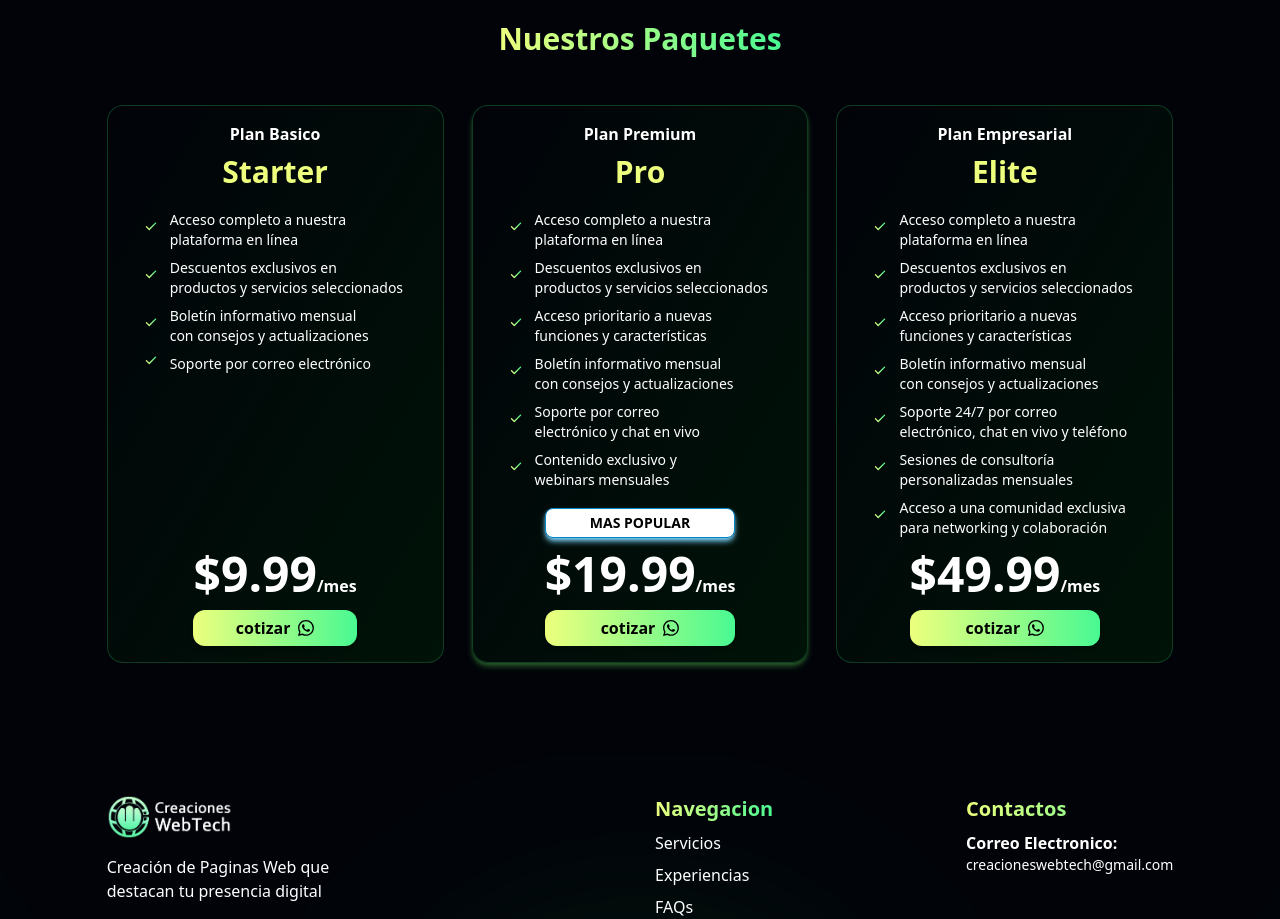
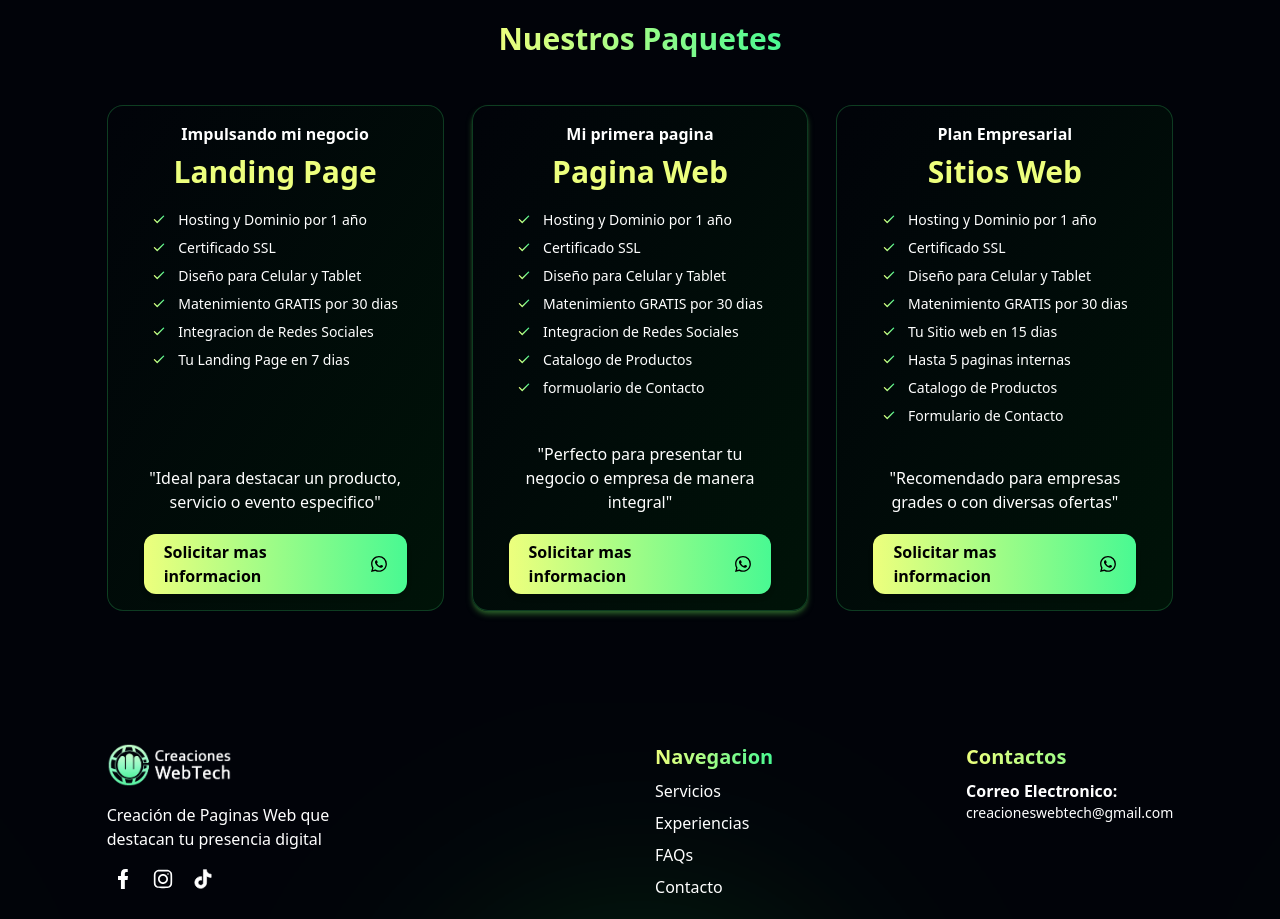
Before and after one commit to Hardash01/creaciones-webtech, a React (Vite) app: page / in a window 1280 px wide. Shown: the part 1620-2539 px from the top of the page. Built offline with nearby package versions, Linux system fonts and the light colour scheme.

Commit message:
Suscripciones finalizadas

```diff
--- a/index.html
+++ b/index.html
@@ -4,7 +4,7 @@
     <meta charset="UTF-8" />
     <link rel="icon" type="image/svg+xml" href="/vite.svg" />
     <meta name="viewport" content="width=device-width, initial-scale=1.0" />
-    <title>Vite + React</title>
+    <title>Creaciones WebTech</title>
   </head>
   <body class="bg-[#010309]">
     <div id="root"></div>
--- a/src/components/Servicios.jsx
+++ b/src/components/Servicios.jsx
@@ -19,18 +19,18 @@ export function Servicios () {
                                 <ul className="mt-3">
                                     {subs.carateristicas.map((caracteristicas, index) => (
                                         <li key={index} className="flex items-center space-y-2 gap-3 text-white text-sm [text-wrap:balance]">
-                                            <div><IconCheck16 /></div>
+                                            <div className="mt-1.5"><IconCheck16 /></div>
                                             <p>{caracteristicas}</p>
                                         </li>
                                     ))}
                                 </ul>
                             </div>
                             <div className="flex flex-wrap flex-col">
-                                {index === 1 ? <p className="text-center text-sm bg-white p-1 rounded-lg border border-sky-600 shadow-md shadow-sky-300 uppercase font-bold mt-3">Mas Popular</p> : ''}
-                                <p className="text-white font-black text-5xl mt-3 text-center">${subs.precio}<span className="text-base text-white">/mes</span></p>
+                                {/* {index === 1 ? <p className="text-center text-sm bg-white p-1 rounded-lg border border-sky-600 shadow-md shadow-sky-300 uppercase font-bold mt-3">Mas Popular</p> : ''} */}
+                                <p className="text-white text mt-10 mb-2 text-center">{`"${subs.precio}"`}</p>
                                 <div className='p-4 md:p-0 mt-3'>
                                     <a href='' className='flex items-center justify-center gap-2 rounded-xl hover:before:bg-redborder-red-500 relative py-1.5 overflow-hidden bg-gradient-to-r from-[#EDFF7D] to-[#49F992] px-5 shadow-md transition-all before:absolute before:bottom-0 before:left-0 before:top-0 before:z-0 before:h-full before:w-0 before:bg-[#EDFF7D] before:transition-all before:duration-500 hover:before:left-0 hover:before:w-full'>
-                                        <span className='relative z-10 font-bold'>cotizar </span>
+                                        <span className='relative z-10 font-bold'>Solicitar mas informacion </span>
                                         <span className='relative z-10'><IconWhatsapp /></span>
                                     </a>
                                 </div>
--- a/src/constants/index.jsx
+++ b/src/constants/index.jsx
@@ -74,43 +74,47 @@ export const herramientas = [
 export const paquetes = [
     {
         id: 1,
-        name: "Plan Basico",
-        tipo: "Starter",
-        precio: 9.99,
+        name: "Impulsando mi negocio",
+        tipo: "Landing Page",
+        precio: "Ideal para destacar un producto, servicio o evento especifico",
         carateristicas: [
-            "Acceso completo a nuestra plataforma en línea",
-            "Descuentos exclusivos en productos y servicios seleccionados",
-            "Boletín informativo mensual con consejos y actualizaciones",
-            "Soporte por correo electrónico"
+            "Hosting y Dominio por 1 año",
+            "Certificado SSL",
+            "Diseño para Celular y Tablet",
+            "Matenimiento GRATIS por 30 dias",
+            "Integracion de Redes Sociales",
+            "Tu Landing Page en 7 dias"
         ]
     },
     {
         id: 2,
-        name: "Plan Premium",
-        tipo: "Pro",
-        precio: 19.99,
+        name: "Mi primera pagina",
+        tipo: "Pagina Web",
+        precio: "Perfecto para presentar tu negocio o empresa de manera integral",
         carateristicas: [
-            "Acceso completo a nuestra plataforma en línea",
-            "Descuentos exclusivos en productos y servicios seleccionados",
-            "Acceso prioritario a nuevas funciones y características",
-            "Boletín informativo mensual con consejos y actualizaciones",
-            "Soporte por correo electrónico y chat en vivo",
-            "Contenido exclusivo y webinars mensuales"
+            "Hosting y Dominio por 1 año",
+            "Certificado SSL",
+            "Diseño para Celular y Tablet",
+            "Matenimiento GRATIS por 30 dias",
+            "Integracion de Redes Sociales",
+            "Catalogo de Productos",
+            "formuolario de Contacto"
         ]
     },
     {
         id: 3,
         name: "Plan Empresarial",
-        tipo: "Elite",
-        precio: 49.99,
+        tipo: "Sitios Web",
+        precio: "Recomendado para empresas grades o con diversas ofertas",
         carateristicas: [
-            "Acceso completo a nuestra plataforma en línea",
-            "Descuentos exclusivos en productos y servicios seleccionados",
-            "Acceso prioritario a nuevas funciones y características",
-            "Boletín informativo mensual con consejos y actualizaciones",
-            "Soporte 24/7 por correo electrónico, chat en vivo y teléfono",
-            "Sesiones de consultoría personalizadas mensuales",
-            "Acceso a una comunidad exclusiva para networking y colaboración"
+            "Hosting y Dominio por 1 año",
+            "Certificado SSL",
+            "Diseño para Celular y Tablet",
+            "Matenimiento GRATIS por 30 dias",
+            "Tu Sitio web en 15 dias",
+            "Hasta 5 paginas internas",
+            "Catalogo de Productos",
+            "Formulario de Contacto"
         ]
     }
 ]
```
